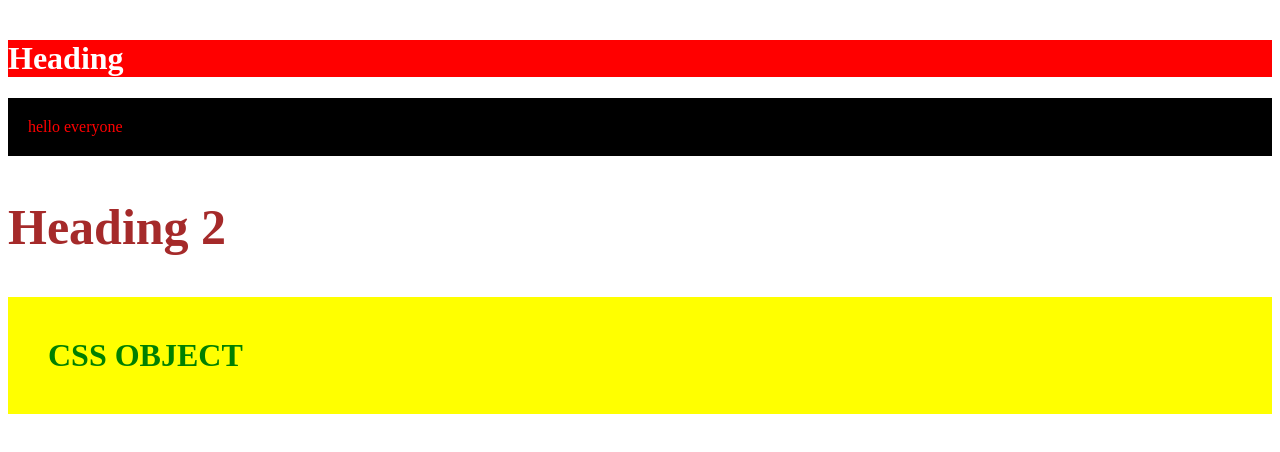
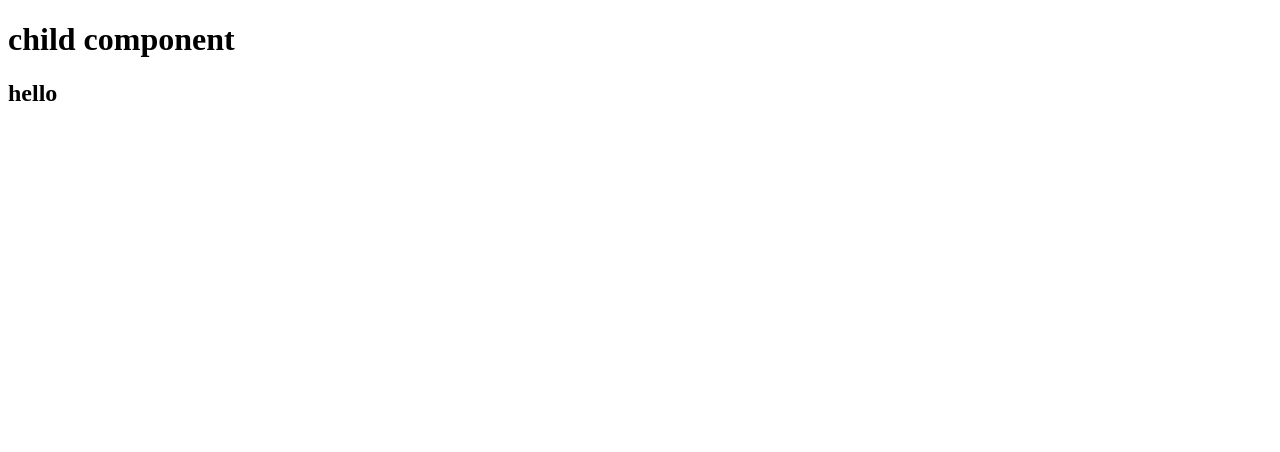
Before and after one commit to suprava16/REACT_SESSION_4, a React (Create React App) app: page / in a window 1280 px wide. Shown: the top 452 px of the page. Built offline with nearby package versions, Linux system fonts and the light colour scheme.

Commit message:
passing object and life cycle method

```diff
--- a/src/App.js
+++ b/src/App.js
@@ -8,6 +8,8 @@ import Add from "./Components/State/Add"
 import Array from "./Components/Array/Array"
 import ArrayOfObjects from "./Components/Array/ArrayOfObjects"
 import ConditionalRendering from "./Components/ConditionalRendering/ConditionalRendering"
+import TodoObject from "./Components/Array/TodoObject"
+import Main from "./Components/LifeCycle/Main"
 class App extends React.Component {
   render() {
     return (
@@ -23,7 +25,9 @@ class App extends React.Component {
           {/* <Add/> */}
           {/* <Array/> */}
           {/* <ArrayOfObjects/> */}
-          <ConditionalRendering/>
+          {/* <ConditionalRendering/> */}
+          {/* <TodoObject/> */}
+          <Main/>
       </>
     )
   }
--- /dev/null
+++ b/src/Components/Array/TodoObject.js
@@ -0,0 +1,42 @@
+import React from "react"
+export default class TodoObject extends React.Component{
+  constructor(){
+    super();
+      this.state={
+        task_arr:[],
+        arr:[
+          {
+            input_text:"",
+            input_date:"",
+            input_time:""
+          }
+        ],
+        completed_arr:[]
+      }
+
+  }
+  handleTask=(event)=>{
+    this.setState({
+    arr:{...this.state.arr,input_text:event.target.value}
+    })
+  }
+
+  handleDate=(event)=>{
+    this.setState({
+      arr:{...this.state.arr,input_date:event.target.value}
+    })
+  }
+
+  render(){
+    console.log(this.state.arr.input_text)
+    console.log(this.state.arr.input_date)
+    return(
+      <div>
+        <input type="text" onChange={this.handleTask}/>
+        <input type="date" onChange={this.handleDate}/>
+        <input type="time" onChange={this.handleTime}/>
+        {/* <button onClick={this.handleClick}>Add</button> */}
+      </div>
+    )
+  }
+}
--- /dev/null
+++ b/src/Components/LifeCycle/Child.js
@@ -0,0 +1,16 @@
+import React from "react"
+export default class Child extends React.Component{
+
+  componentDidMount(){
+    console.log("hello from Component did mount method");
+  }
+  render(){
+    console.log("hello from render function");
+    return(
+      <div>
+       <h1>child component</h1>
+       <h2>hello</h2>
+      </div>
+    )
+  }
+}
--- /dev/null
+++ b/src/Components/LifeCycle/Main.js
@@ -0,0 +1,12 @@
+import React from "react"
+import Child from "./Child"
+export default class Main extends React.Component{
+
+  render(){
+    return(
+      <div>
+        <Child/>
+      </div>
+    )
+  }
+}
```
